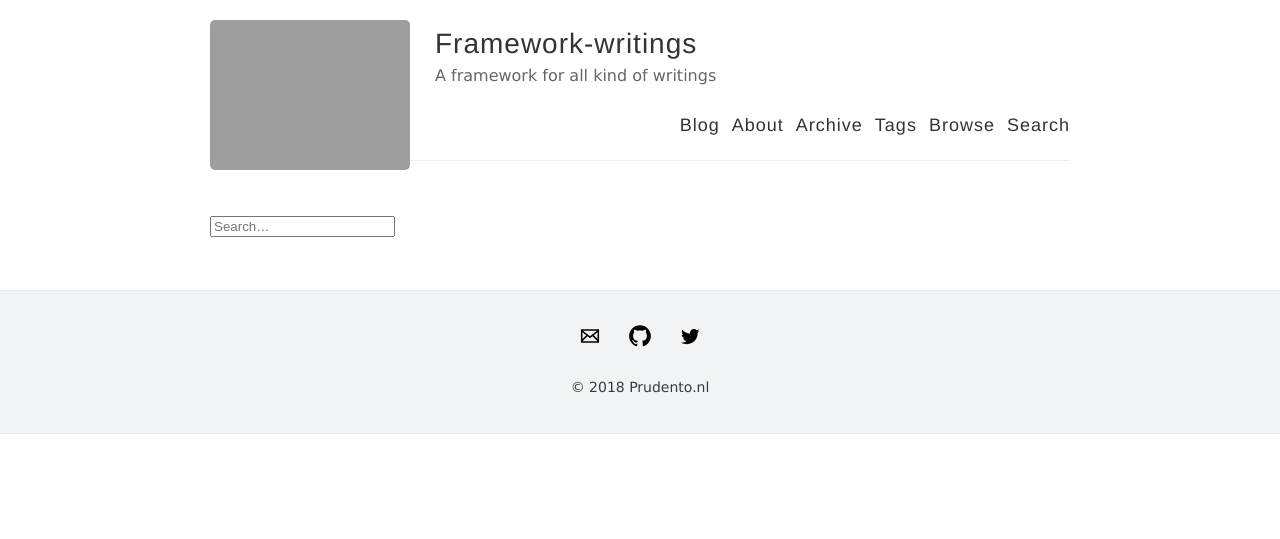
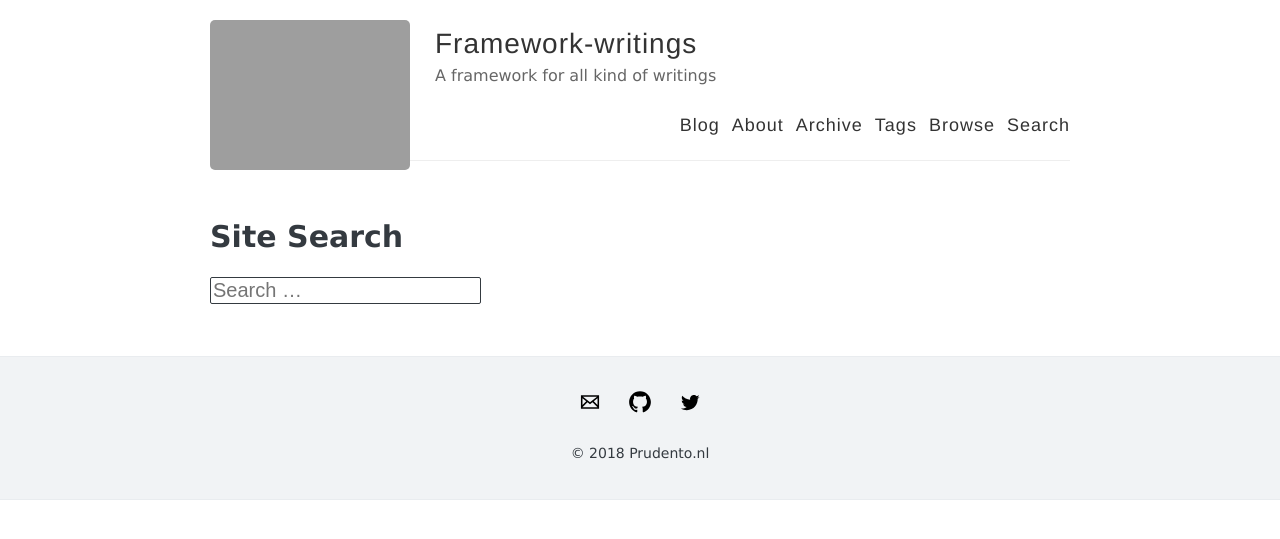
Before and after one commit to Prudento-NL/framework-writings, a Jekyll site: the page built from search.html, in a window 1280 px wide. Shown: the top 539 px of the page. Built offline with Jekyll 4.4.1, drawn with Linux system fonts in a browser that asks for light colours.

Commit message:
Styled Side Search

```diff
--- a/browse.html
+++ b/browse.html
@@ -7,7 +7,8 @@
 <div id="archiveList" class="archive-list">
 
   <div class="browse">
-    <input class="search" placeholder=" Search" />
+    <!-- <input class="search" placeholder="Search &hellip;" /> -->
+<input placeholder="Search &hellip;" type="search" id="search" class="search">
     <span class="sort-by">Sort by:</span>
     <button class="sort" data-sort="title">title</button>
     <button class="sort" data-sort="date">date</button>
--- a/js/lunr-feed.js
+++ b/js/lunr-feed.js
@@ -41,7 +41,16 @@
     // Loop through, match, and add results
     for (var item in result) {
       var ref = result[item].ref;
-      var searchitem = '<div class="result"><div class="result-body"><a href="'+store[ref].link+'" class="post-title">'+store[ref].title+'</a><div class="post-date small">'+store[ref].category+' &times; '+store[ref].date+'</div><p>'+store[ref].excerpt+'</p></div>';
+      // original code in the line below
+      // var searchitem = '<div class="result"><div class="result-body"><a href="{{ site.baseurl }}' + store[ref].link + '" class="post-title">'+ store[ref].title + '</a><div class="post-date small">' + store[ref].category + ' &times; ' + store[ref].date + '</div><p>' + store[ref].excerpt + '</p></div>';
+      var searchitem = '<div class="result"><div class="result-body"><h2><a href="{{ site.baseurl }}'
++ store[ref].link
++ '" class="search-title">'
++ store[ref].title
++ '</a></h2><div class="search-time">'
+//+ store[ref].category + ' &times; '
++ store[ref].date + '</div><p>'
++ store[ref].excerpt + '</p></div>';
       resultdiv.append(searchitem);
     }
   });
--- a/search.html
+++ b/search.html
@@ -1,10 +1,11 @@
 ---
-layout: default
+layout: page
 title: Site Search
+permalink: /search/
 ---
 
 <script type="text/javascript" src="https://cdnjs.cloudflare.com/ajax/libs/jquery/3.3.1/jquery.min.js"></script>
 <script src="{{ "/js/lunr.min.js" | absolute_url }}"></script>
 <script src="{{ "/js/lunr-feed.js" | absolute_url }}"></script>
-<input placeholder="Search&hellip;" type="search" id="search" class="search-input">
+<input placeholder="Search &hellip;" type="search" id="search" class="search">
 <div id="results" class="all-posts results"></div>
--- a/style.scss
+++ b/style.scss
@@ -552,6 +552,17 @@
   border-radius: 2px;
   font-size: 20px;
 }
+.search-title {
+color: $base-color;
+}
+
+.search-time {
+  color: $base-lighten-color;
+  font-size: $small-font-size;
+  font-weight: 300;
+  margin-left: 3px;
+}
+
 .sort-by{
   margin: 0 5px 0 15px;
 }
```
